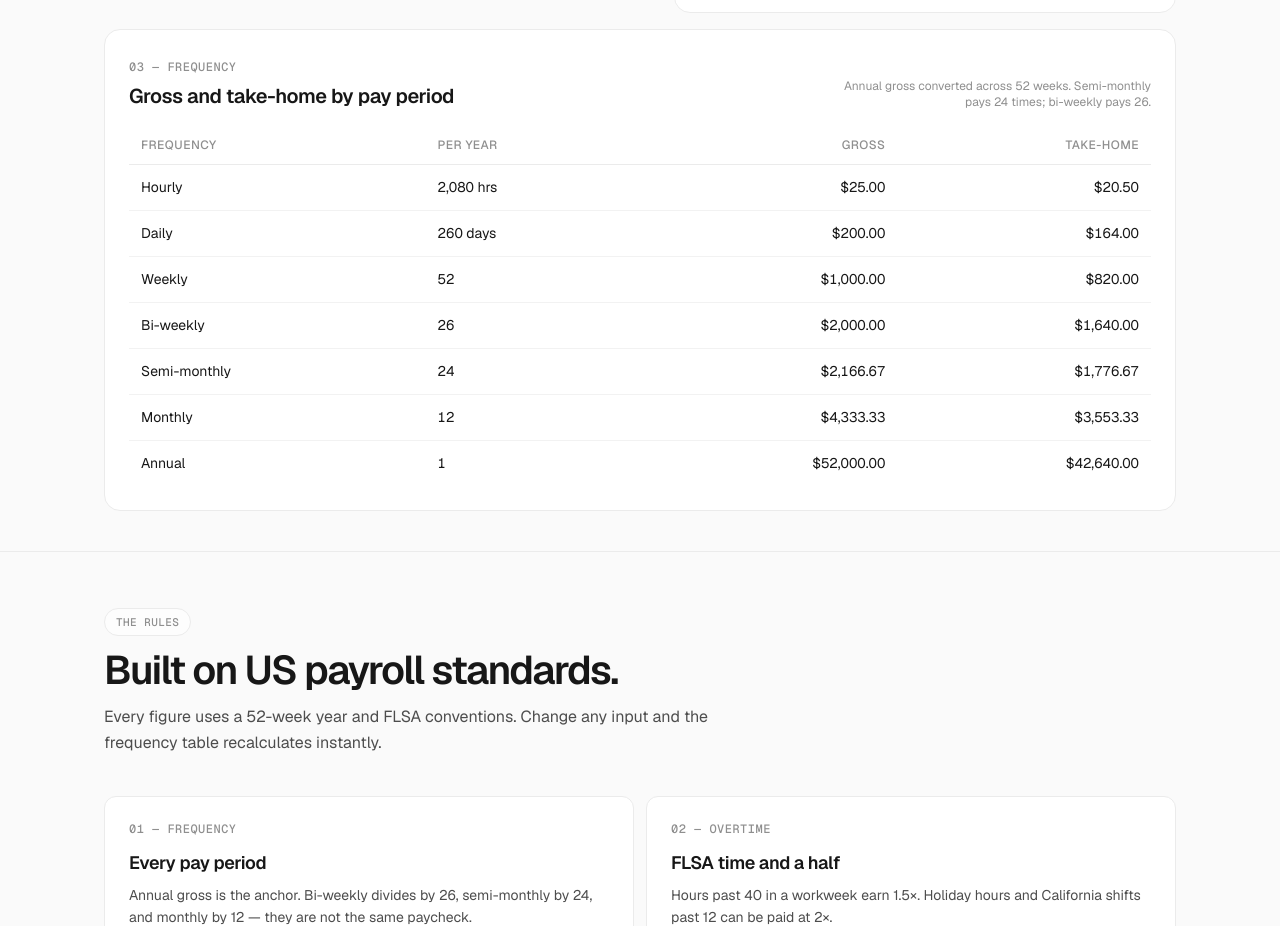
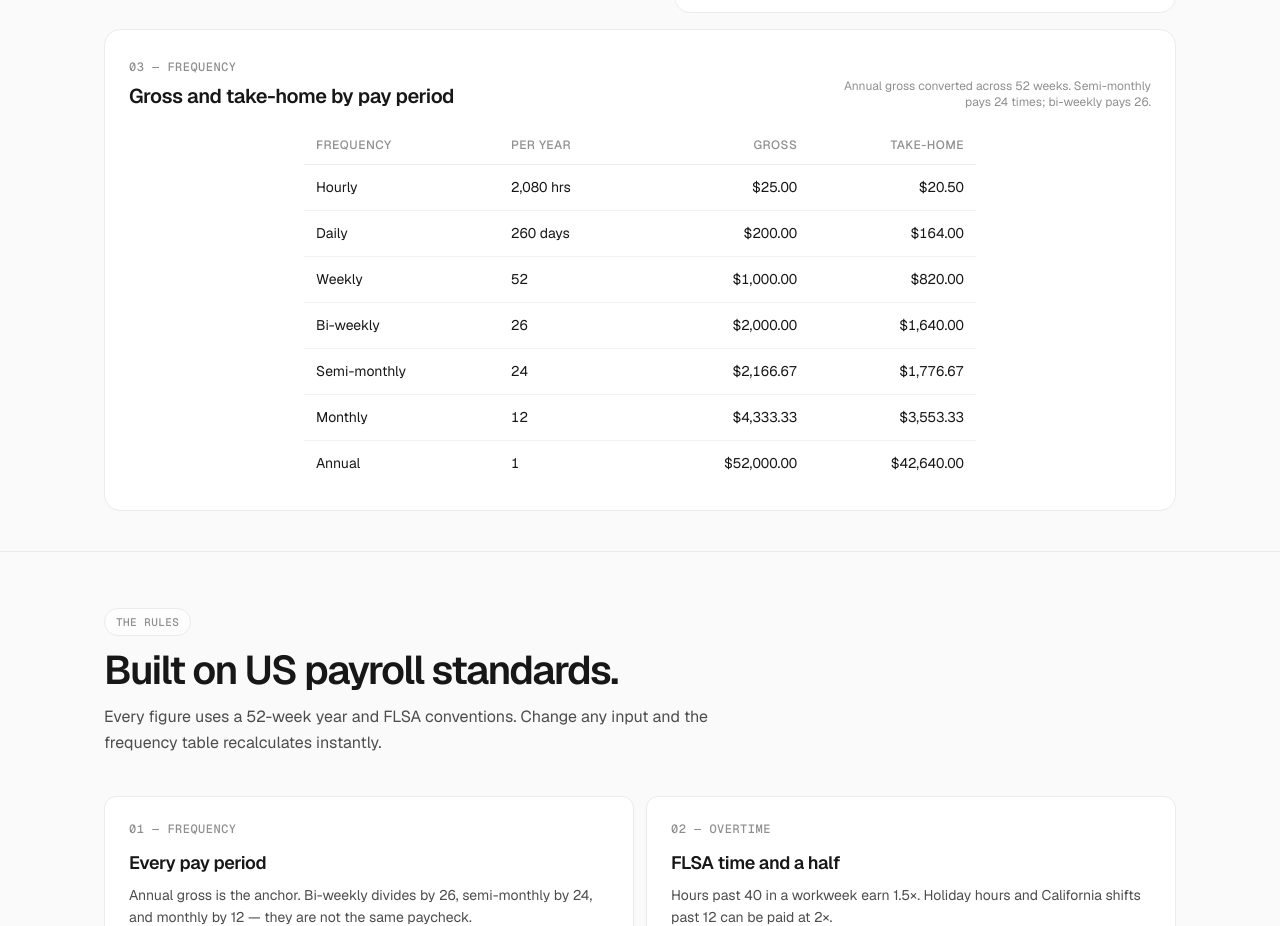
Before and after one commit to zubairkhan762-rgb/nethourly, an Astro site: page / in a window 1280 px wide. Shown: the part 1339-2265 px from the top of the page. Built offline with nearby package versions, Linux system fonts and the light colour scheme; Astro itself is replaced by a stand-in of ours.

Commit message:
Cap frequency table width and center it to tighten column gaps

```diff
--- a/src/components/Calculator.astro
+++ b/src/components/Calculator.astro
@@ -491,7 +491,7 @@ const wagePillLabel = (value: number) =>
 			</div>
 			<p class="hint">Annual gross converted across 52 weeks. Semi-monthly pays 24 times; bi-weekly pays 26.</p>
 		</div>
-		<div class="table-scroll">
+		<div class="table-scroll mx-auto w-full max-w-2xl">
 			<table class="w-full">
 				<caption class="sr-only">Estimated gross and net pay by frequency</caption>
 				<thead>
```
